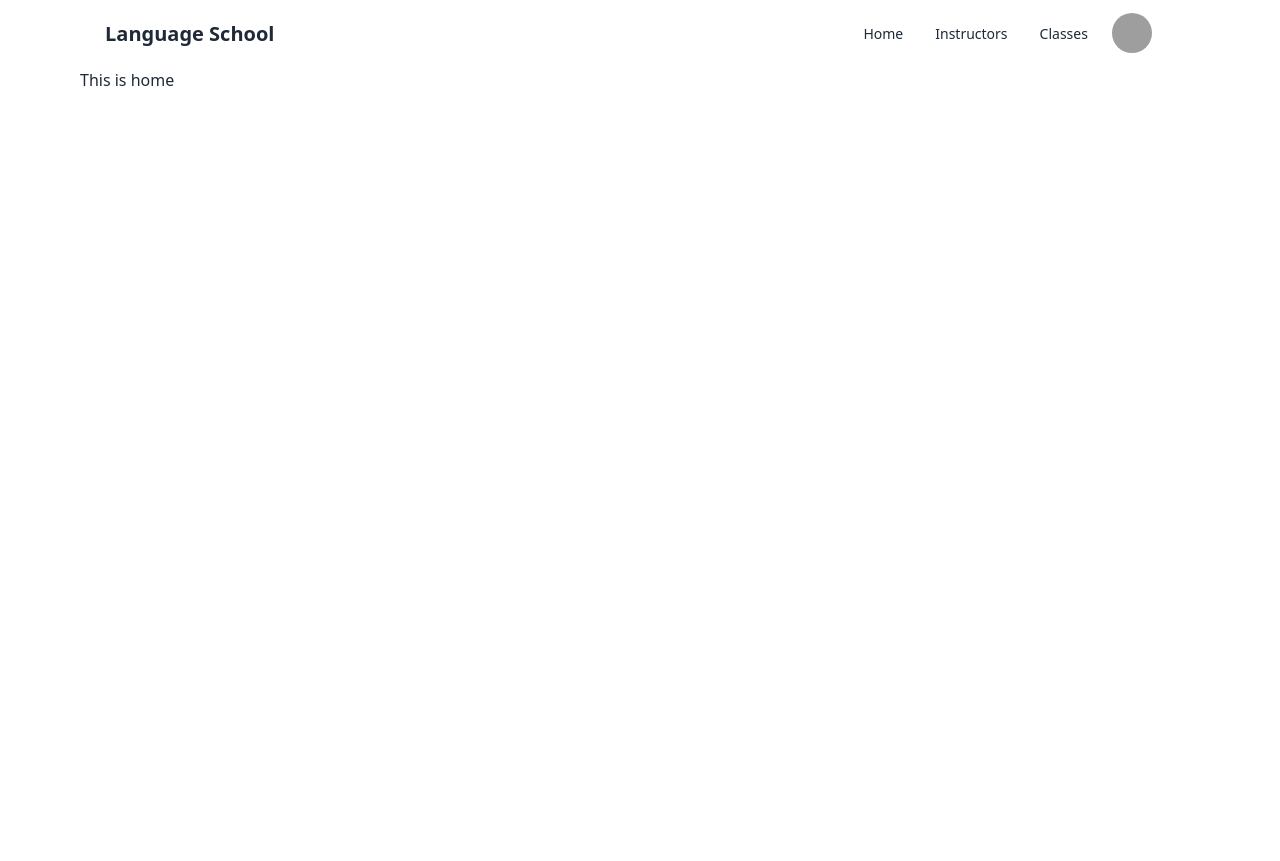
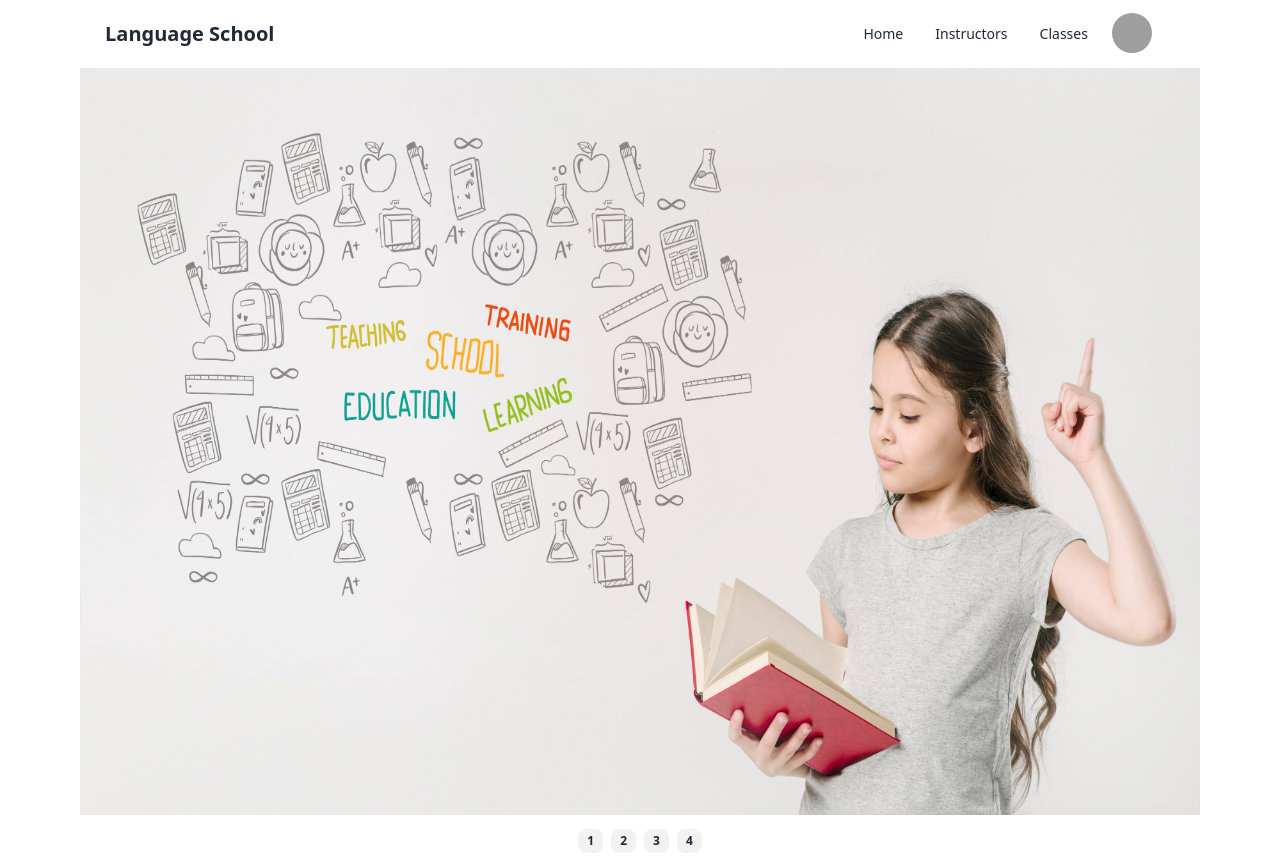
Before and after one commit to AbdullaAlMamun121/foreign-language-learning-client, a React (Vite) app: page / in a window 1280 px wide. Before the commit the page ends 800 px from the top, so only its background shows below. Built offline with nearby package versions, Linux system fonts and the light colour scheme; no server answers; grey boxes are pictures that could not be loaded.

Commit message:
slider added

```diff
--- /dev/null
+++ b/src/pages/Home/Home/Header.jsx
@@ -0,0 +1,31 @@
+import React from 'react';
+import slide1 from '../../../assets/slide1.jpg';
+import slide2 from '../../../assets/slide2.jpg';
+const Header = () => {
+    return (
+        <div>
+            <div className="carousel w-full">
+                <div id="item1" className="carousel-item w-full">
+                    <img  src={slide1} className="w-full" />
+                </div>
+                <div id="item2" className="carousel-item w-full">
+                    <img src={slide2} className="w-full" />
+                </div>
+                <div id="item3" className="carousel-item w-full">
+                    <img src={slide1} className="w-full" />
+                </div>
+                <div id="item4" className="carousel-item w-full">
+                    <img src={slide2} className="w-full" />
+                </div>
+            </div>
+            <div className="flex justify-center w-full py-2 gap-2">
+                <a href="#item1" className="btn btn-xs">1</a>
+                <a href="#item2" className="btn btn-xs">2</a>
+                <a href="#item3" className="btn btn-xs">3</a>
+                <a href="#item4" className="btn btn-xs">4</a>
+            </div>
+        </div>
+    );
+};
+
+export default Header;
--- a/src/pages/Home/Home/Home.jsx
+++ b/src/pages/Home/Home/Home.jsx
@@ -1,9 +1,10 @@
 import React from 'react';
+import Header from './Header';
 
 const Home = () => {
     return (
         <div>
-            <h1>This is home</h1>
+            <Header></Header>
         </div>
     );
 };
```
Also changed, not shown: src/assets/slide1.jpg (added), src/assets/slide2.jpg (added).
